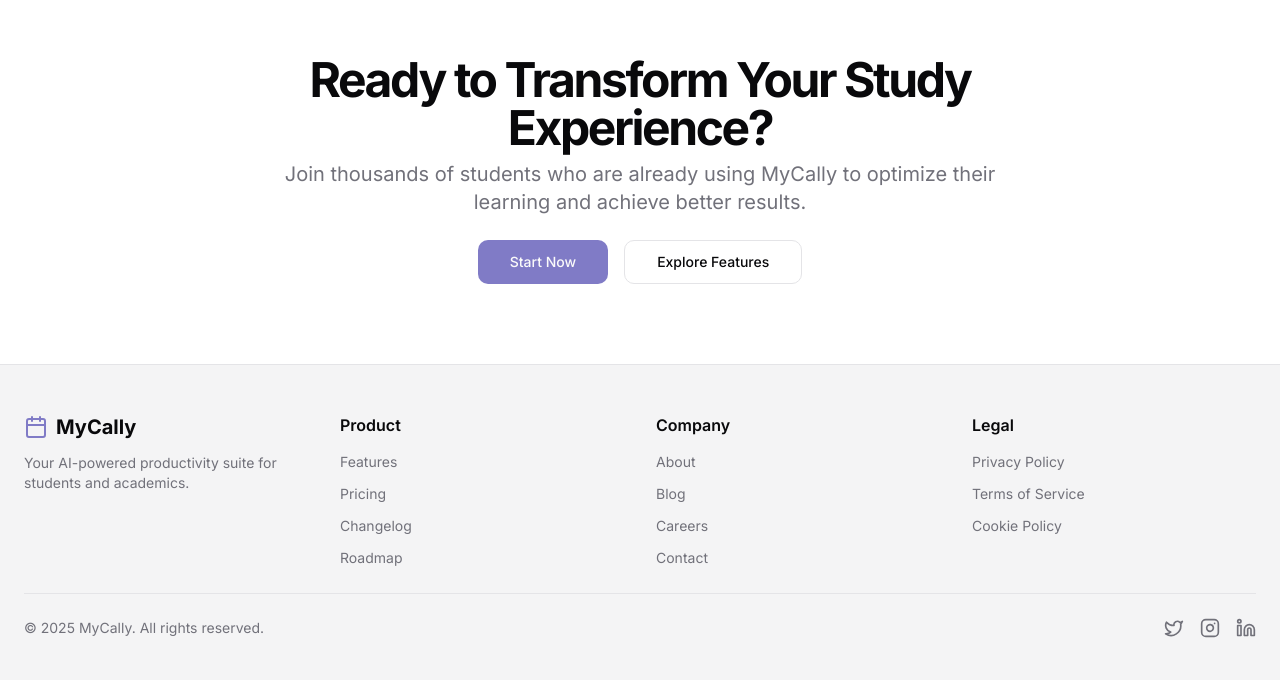
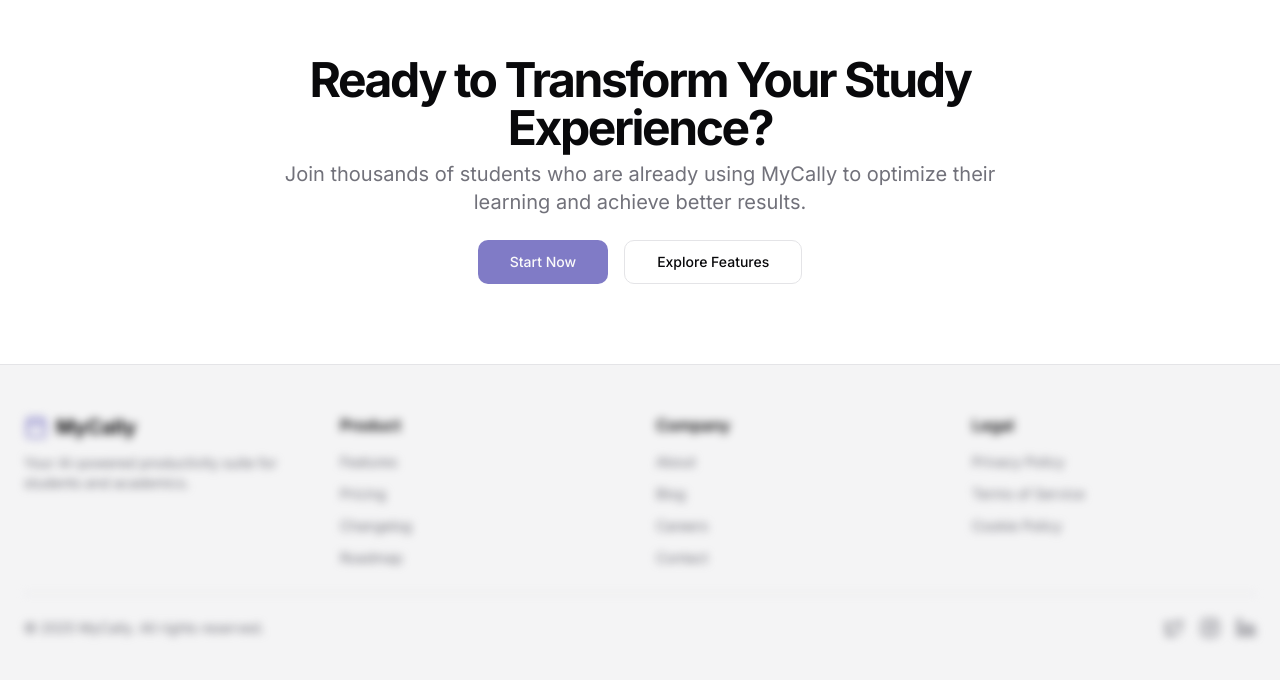
Before and after one commit to rnguyen513/magic_calendar_hh25, a Next.js app: page / in a window 1280 px wide. Shown: the part 3584-4264 px from the top of the page. Built offline with nearby package versions, Linux system fonts and the light colour scheme; no server answers.

Commit message:
revert landing page

```diff
--- a/app/(chat)/page.tsx
+++ b/app/(chat)/page.tsx
@@ -537,7 +537,7 @@ export default function LandingPage() {
 
       {/* Footer */}
       <footer className="border-t bg-muted w-full">
-        <div className="container mx-auto flex flex-col gap-6 py-8 md:py-12 px-4 md:px-6">
+        <div className="container mx-auto flex flex-col gap-6 py-8 md:py-12 px-4 md:px-6 blur-sm">
           <div className="grid gap-8 sm:grid-cols-2 md:grid-cols-4">
             <div className="space-y-3">
               <div className="flex items-center gap-2">
```
